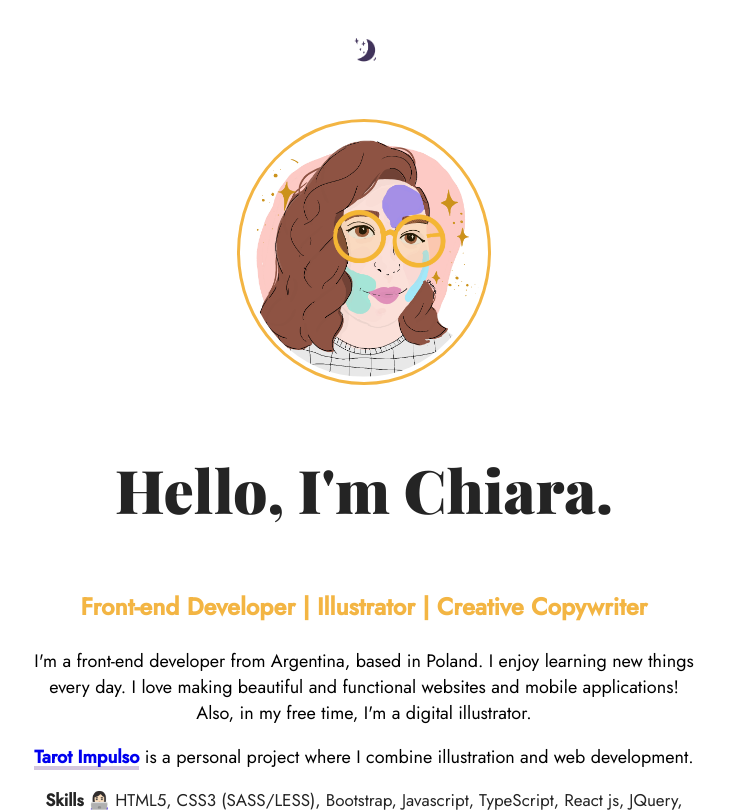
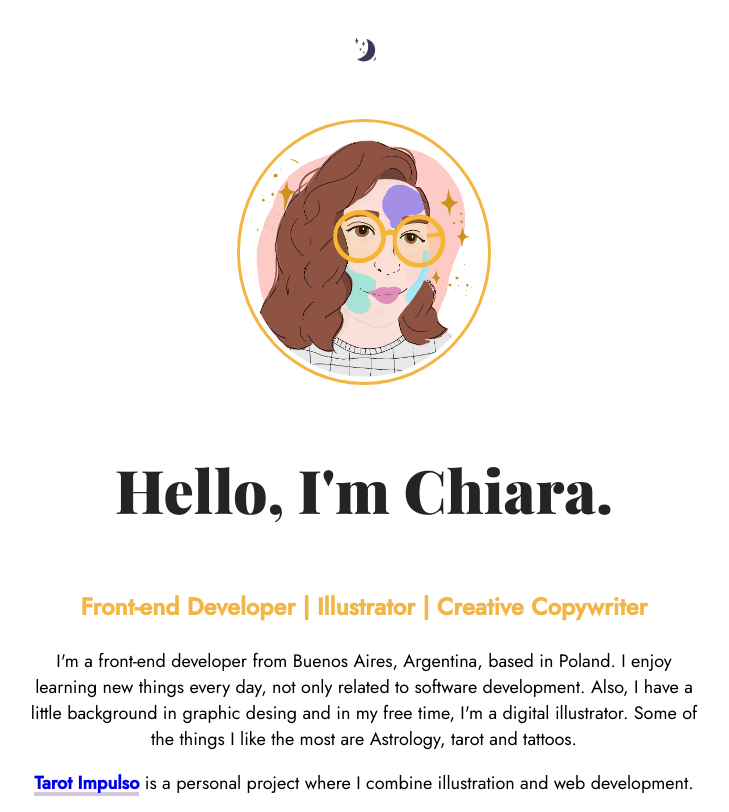
Before and after one commit to chiaradiaz1991/chiara-landing, a React (Create React App) app: page / in a window 1280 px wide. Shown: the top 812 px of the page, without its empty margins (276-1005 px from the left). Built offline with nearby package versions, Linux system fonts and the light colour scheme; a web font is replaced by a local one.

Commit message:
changes description

```diff
--- a/src/App.js
+++ b/src/App.js
@@ -35,7 +35,7 @@ const App = () => {
         </div>
         <div className="second-description">
           <p className="text-second-description">
-            I'm a front-end developer from Argentina, based in Poland. I enjoy learning new things every day. I love making beautiful and functional websites and mobile applications! Also, in my free time, I'm a digital illustrator.
+            I'm a front-end developer from Buenos Aires, Argentina, based in Poland. I enjoy learning new things every day, not only related to software development. Also, I have a little background in graphic desing and in my free time, I'm a digital illustrator. Some of the things I like the most are Astrology, tarot and tattoos.
           </p>
           <p className="text-second-description">
             <a href="https://tarotimpulso.com" target="_blank" className="link-tarot-impulso">Tarot Impulso</a> is a personal project where I combine illustration and web development.
```
